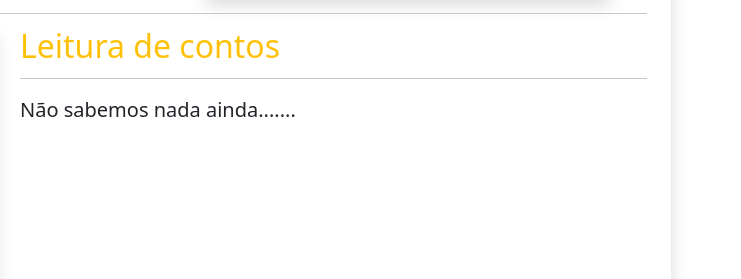
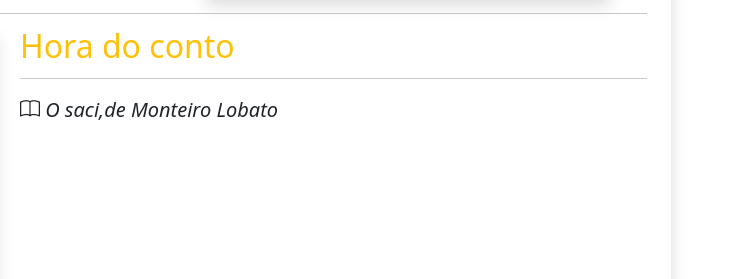
Before and after one commit to vinisilva2020/ppi-info-31, a plain HTML site: page index.html in a window 1280 px wide. Shown: the part 1296-1575 px from the top of the page, 539-1280 px from the left. Drawn offline with nearby package versions, Linux system fonts and the light colour scheme.

Commit message:
Update index.html

```diff
--- a/index.html
+++ b/index.html
@@ -160,12 +160,11 @@
 
             <div class="row featurette">
                 <div class="col-md-7 order-md-2">
-                    <h2 class="featurette-heading fw-normal text-warning lh-1">Leitura de contos<span
+                    <h2 class="featurette-heading fw-normal text-warning lh-1">Hora do conto<span
                             class="text-muted"></span>
                     </h2>
                     <hr class="featurette-divider">
-                    <p class="lead">
-                        Não sabemos nada ainda.......</p>
+                    <p class="lead jogo2"><i class="bi bi-book"> O saci,de Monteiro Lobato</i></p>
                 </div>
                 <div class="col-md-5 order-md-1">
                     <img id="img-card" src="imagens/livros-de-leitura-de-grupo-de-criancas.jpg"
```
